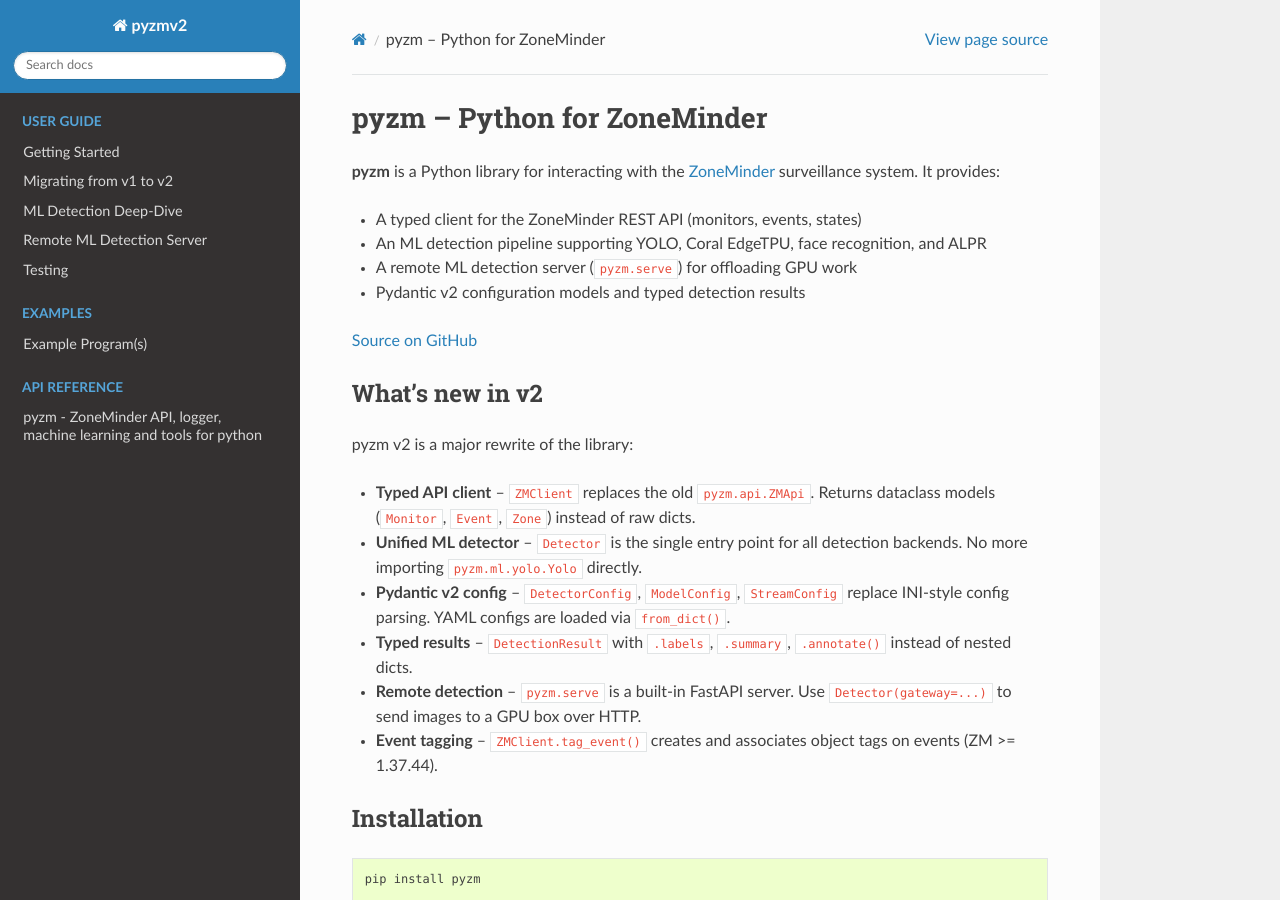
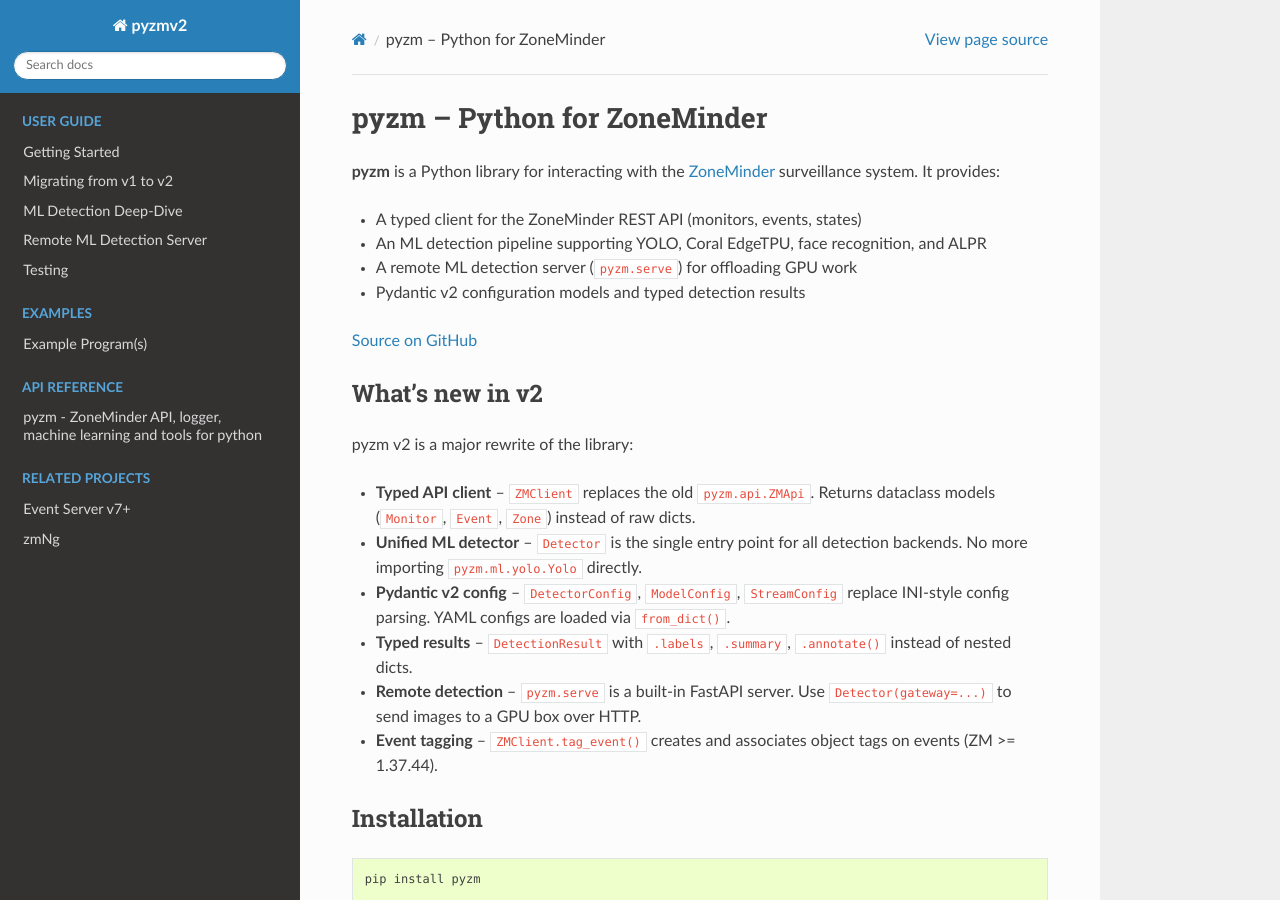
Before and after one commit to ZoneMinder/pyzm, a Sphinx documentation site: the page built from docs/index.rst, in a window 1280 px wide and 900 px high. Built offline with Sphinx 7.4.7 and the Read the Docs theme 3.1.0, drawn with Linux system fonts in a browser that asks for light colours.

Commit message:
docs: add ES v7+ and zmNg to sidebar
Co-Authored-By: Claude Opus 4.6 <noreply@anthropic.com>

```diff
--- a/docs/index.rst
+++ b/docs/index.rst
@@ -95,6 +95,13 @@ Quick example
 
    source/modules
 
+.. toctree::
+   :hidden:
+   :caption: Related Projects
+
+   Event Server v7+ <https://zmeventnotification.readthedocs.io/en/latest/>
+   zmNg <https://github.com/pliablepixels/zmNg>
+
 
 Related Projects
 ==================
```
